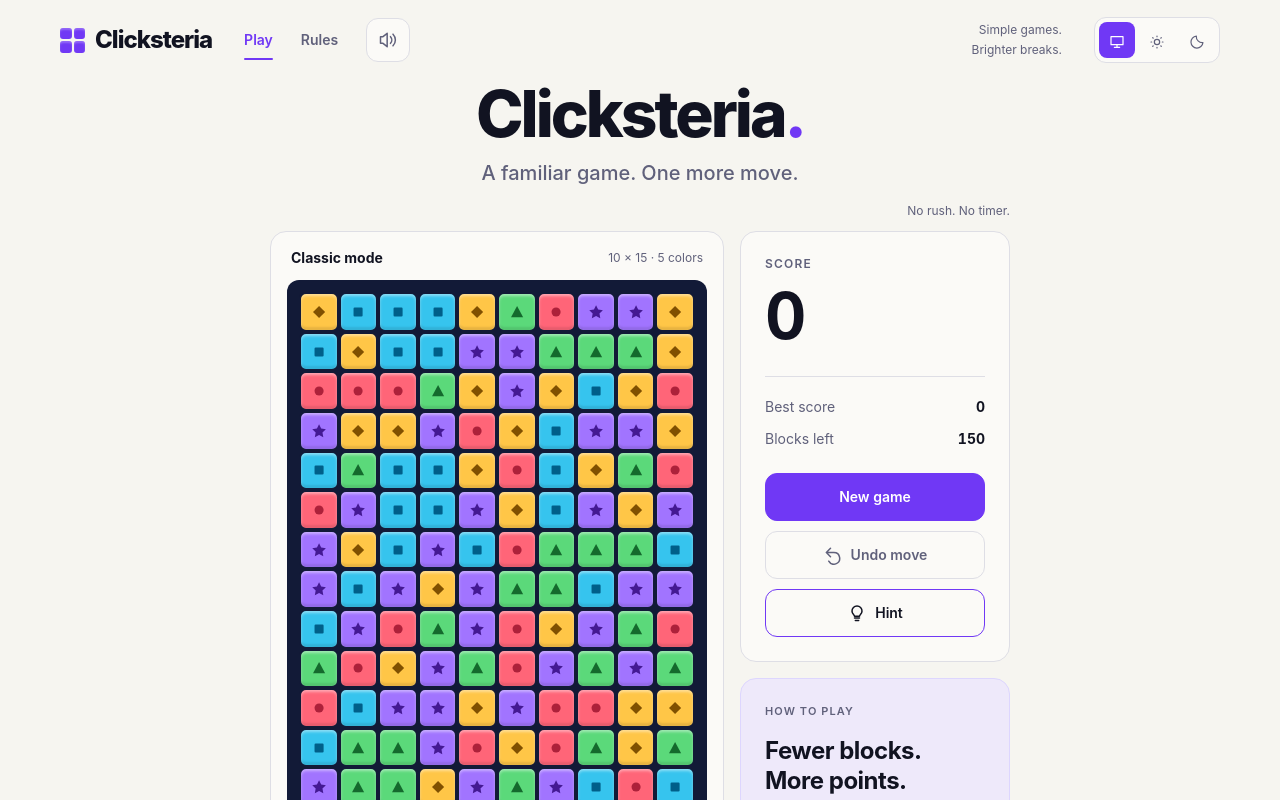
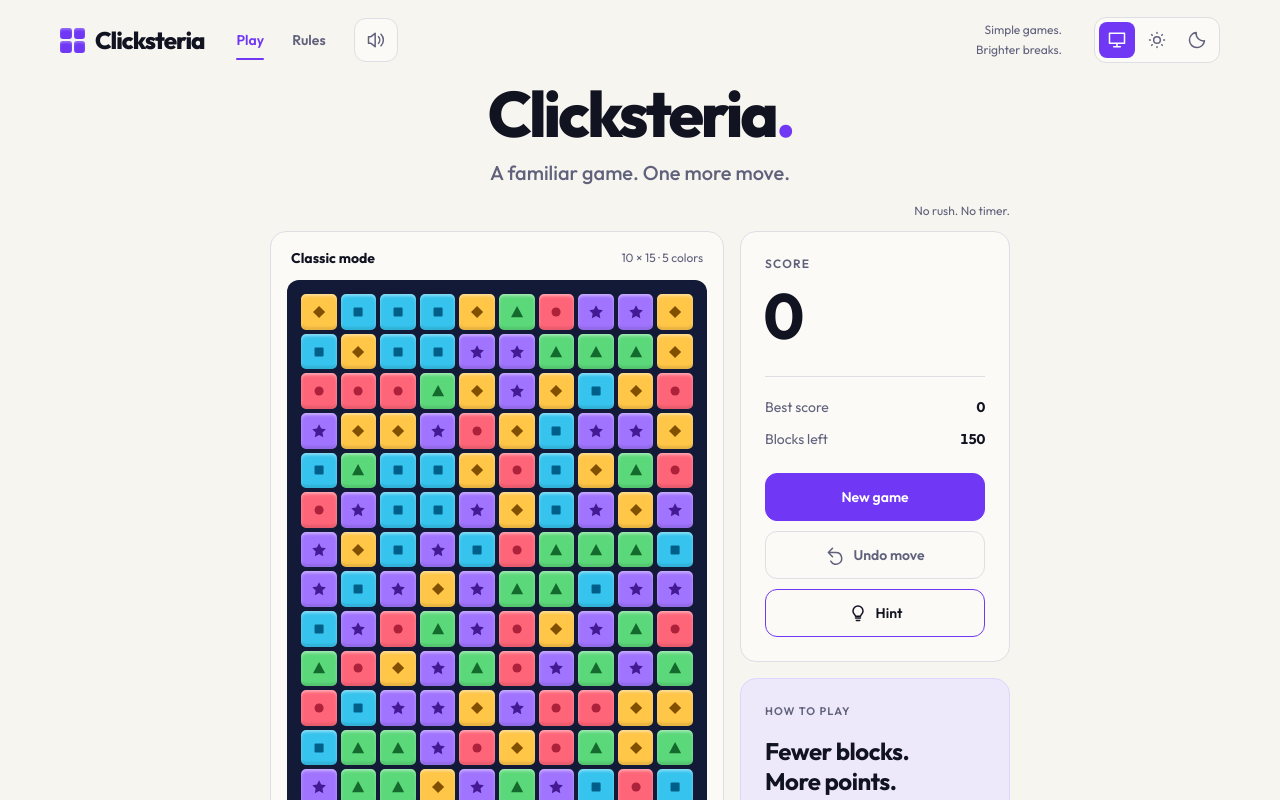
Before and after one commit to raindrop-ua/clicksteria, an Angular app: page /play in a window 1280 px wide. Shown: the top 800 px of the page. Built offline with nearby package versions, Linux system fonts and the light colour scheme.

Commit message:
feat: update font to "Outfit" and preload for improved typography and loading performance

```diff
--- a/src/app/shared/ui/theme-switcher/theme-switcher.component.html
+++ b/src/app/shared/ui/theme-switcher/theme-switcher.component.html
@@ -12,7 +12,7 @@
       [attr.aria-pressed]="theme.preference() === option.value"
       (click)="theme.setPreference(option.value)"
     >
-      <app-icon [name]="option.icon" class="size-4" />
+      <app-icon [name]="option.icon" />
     </button>
   }
 </div>
--- a/src/index.html
+++ b/src/index.html
@@ -27,6 +27,12 @@
       content="Clicksteria — a colorful block-matching puzzle. Match groups of colorful blocks, clear the board, and beat your best score. No timer. No rush."
     />
     <link rel="icon" type="image/x-icon" href="/favicon.ico" />
+    <link rel="preconnect" href="https://fonts.googleapis.com" />
+    <link rel="preconnect" href="https://fonts.gstatic.com" crossorigin />
+    <link
+      href="https://fonts.googleapis.com/css2?family=Outfit:wght@400;500;600;700;800;900&display=swap"
+      rel="stylesheet"
+    />
   </head>
   <body>
     <app-root></app-root>
--- a/src/styles.css
+++ b/src/styles.css
@@ -13,7 +13,7 @@
   --color-muted: light-dark(#60617b, #b5afc7);
   --color-accent: light-dark(#7038f5, #b995ff);
   --color-line: light-dark(#dedee5, #393446);
-  --font-sans: 'Inter', 'Arial', sans-serif;
+  --font-sans: 'Outfit', 'Arial', sans-serif;
 }
 @layer base {
   :root {
```
